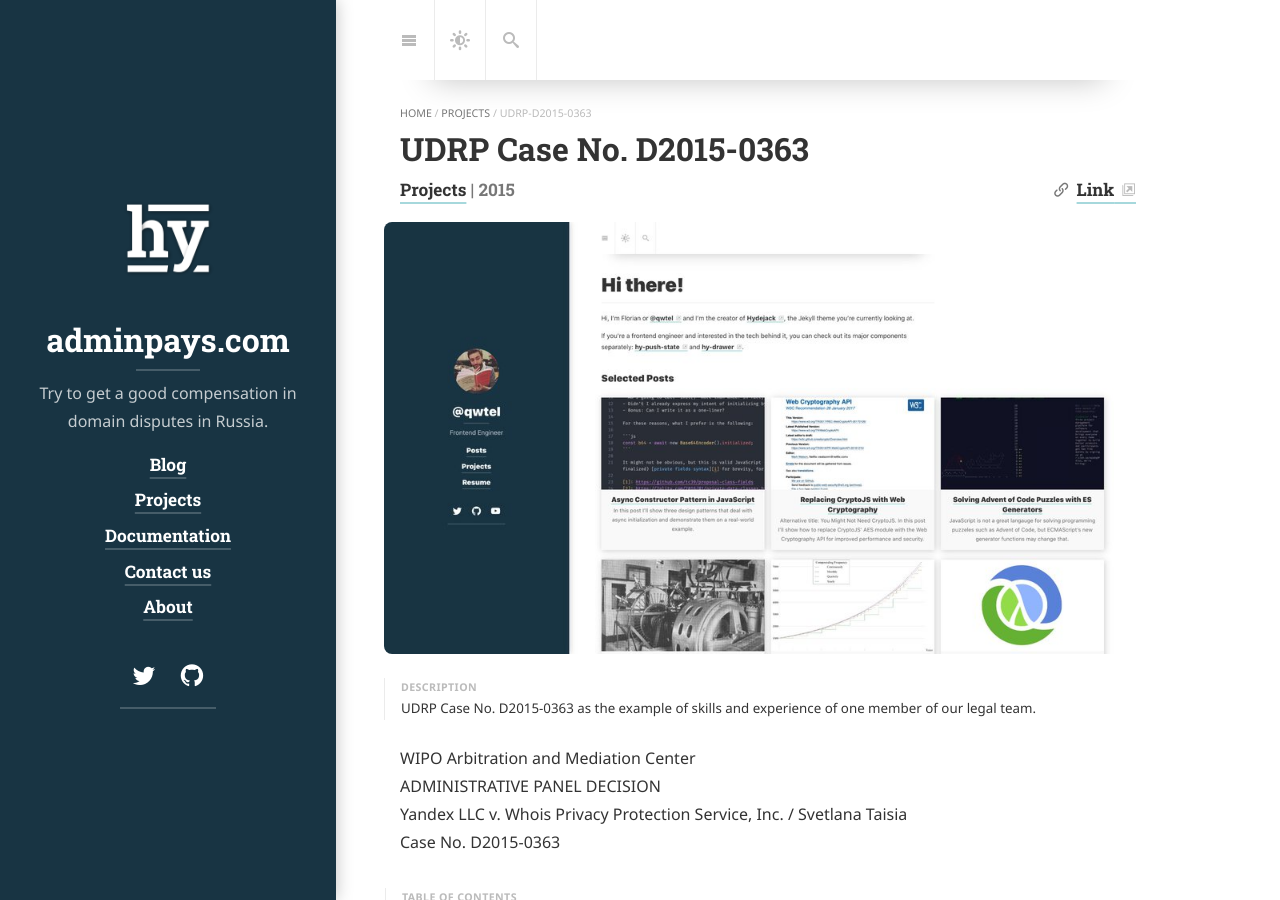
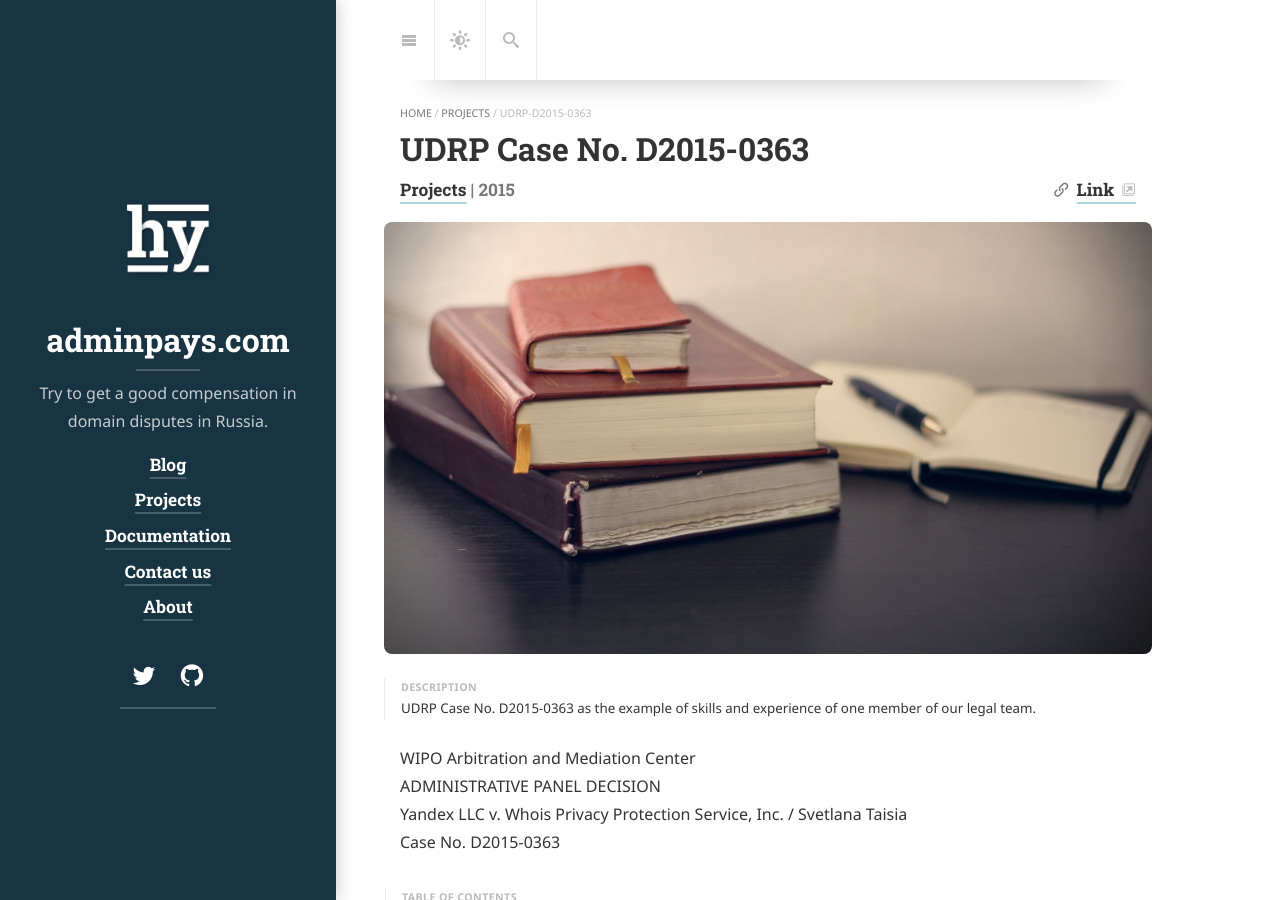
Before and after one commit to xCounsel/adminpays, a Jekyll site: the page built from _projects/udrp-d2015-0363.md, in a window 1280 px wide and 900 px high. Built offline with Jekyll 4.4.1, drawn with Linux system fonts in a browser that asks for light colours; cached includes are drawn as plain includes; nearby versions of some CDN libraries; some web fonts are replaced; library files that are not in the unit come from our copies.

Commit message:
Update udrp-d2015-0363.md

```diff
--- a/_projects/udrp-d2015-0363.md
+++ b/_projects/udrp-d2015-0363.md
@@ -6,11 +6,11 @@
    UDRP  Case No. D2015-0363 as the example of skills and experience of one member of our legal team.
 date: 5 May 2015
 image:
-  path: /assets/img/projects/qwtel.jpg
+  path: /assets/img/projects/udrp-back.jpg
   srcset:
-    1920w: /assets/img/projects/qwtel.jpg
-    960w:  /assets/img/projects/qwtel@0,5x.jpg
-    480w:  /assets/img/projects/qwtel@0,25x.jpg
+    1920w: /assets/img/projects/udrp-back.jpg
+    960w:  /assets/img/projects/udrp-back.jpg
+    480w:  /assets/img/projects/udrp-back.jpg
 links:
   - title: Link
     url: https://www.wipo.int/amc/en/domains/decisions/text/2015/d2015-0363.html
```
